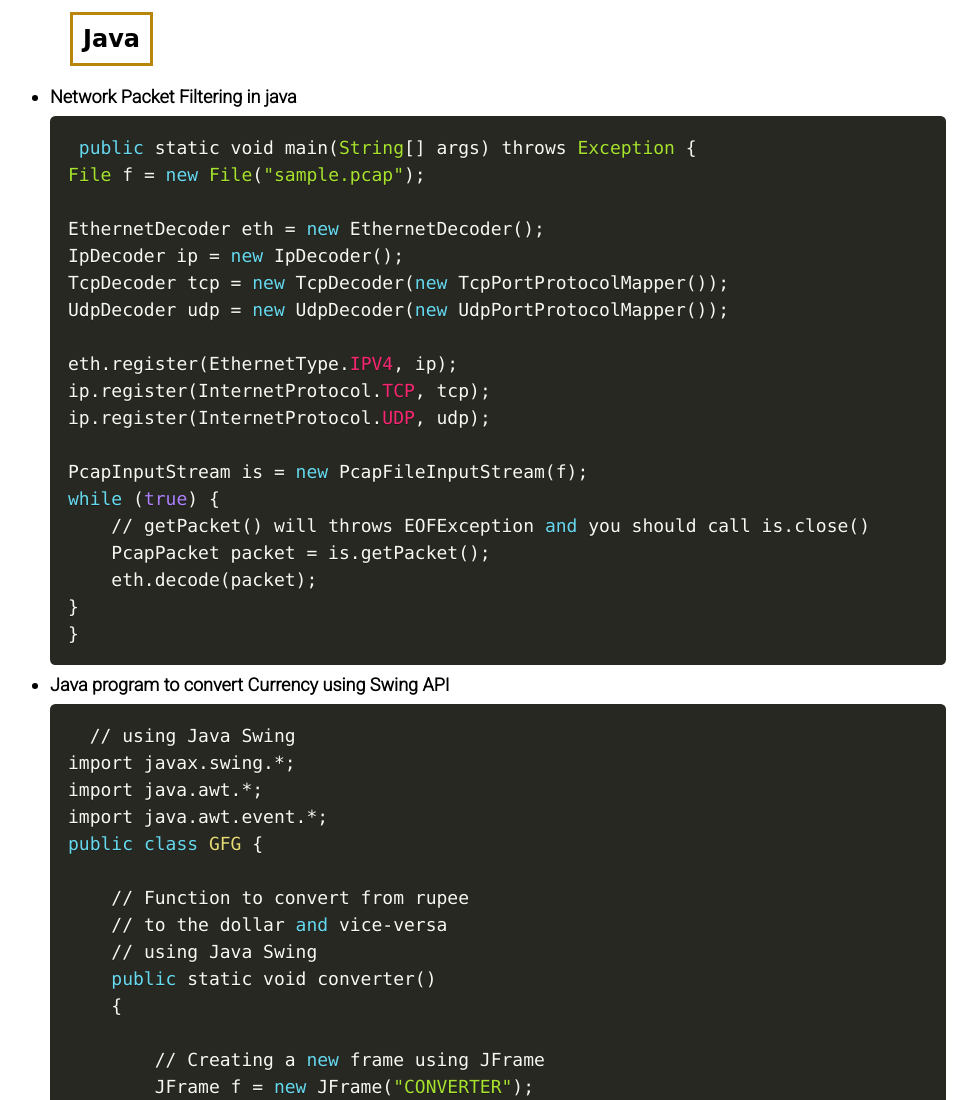
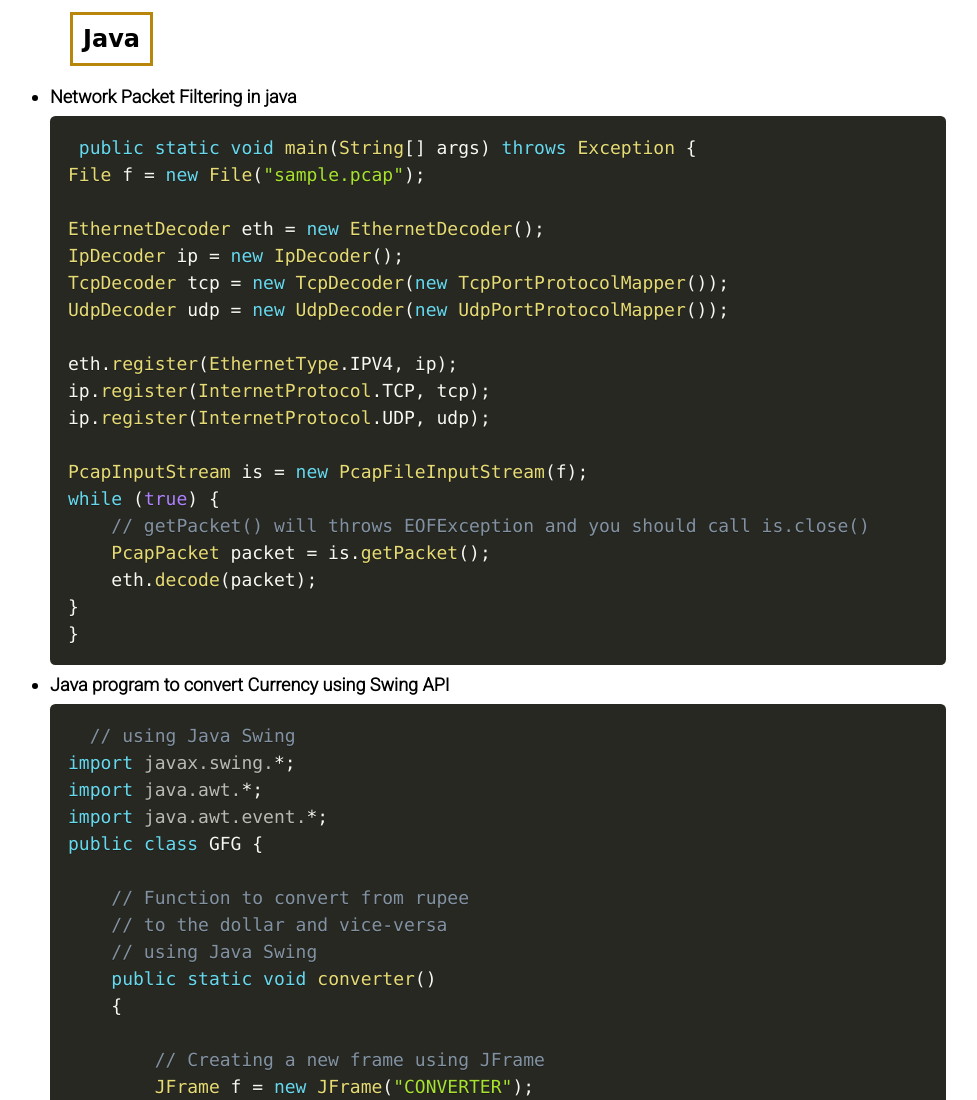
Before and after one commit to Bhuwan-cloud/coding_cheatsheet_with_prismJs, a plain HTML site: page index.html in a window 1280 px wide. Shown: the part 2100-3200 px from the top of the page, without its empty margins (142-1119 px from the left). Drawn offline with Linux system fonts and the light colour scheme; a web font is replaced by a local one.

Commit message:
language name changed in index

```diff
--- a/index.html
+++ b/index.html
@@ -103,7 +103,7 @@ end  </code>  </pre>
              <h2> Java </h2>
 
              <li> <strong> Network Packet Filtering in java  </strong>
-                <pre class="language-rb"><code> public static void main(String[] args) throws Exception {
+                <pre class="language-java"><code> public static void main(String[] args) throws Exception {
 File f = new File("sample.pcap");
 
 EthernetDecoder eth = new EthernetDecoder();
@@ -127,7 +127,7 @@ while (true) {
 
             <li> <strong>Java program to convert Currency using Swing API </strong>
 
-                <pre class="language-rb"><code>  // using Java Swing
+                <pre class="language-java"><code>  // using Java Swing
 import javax.swing.*;
 import java.awt.*;
 import java.awt.event.*;
```
